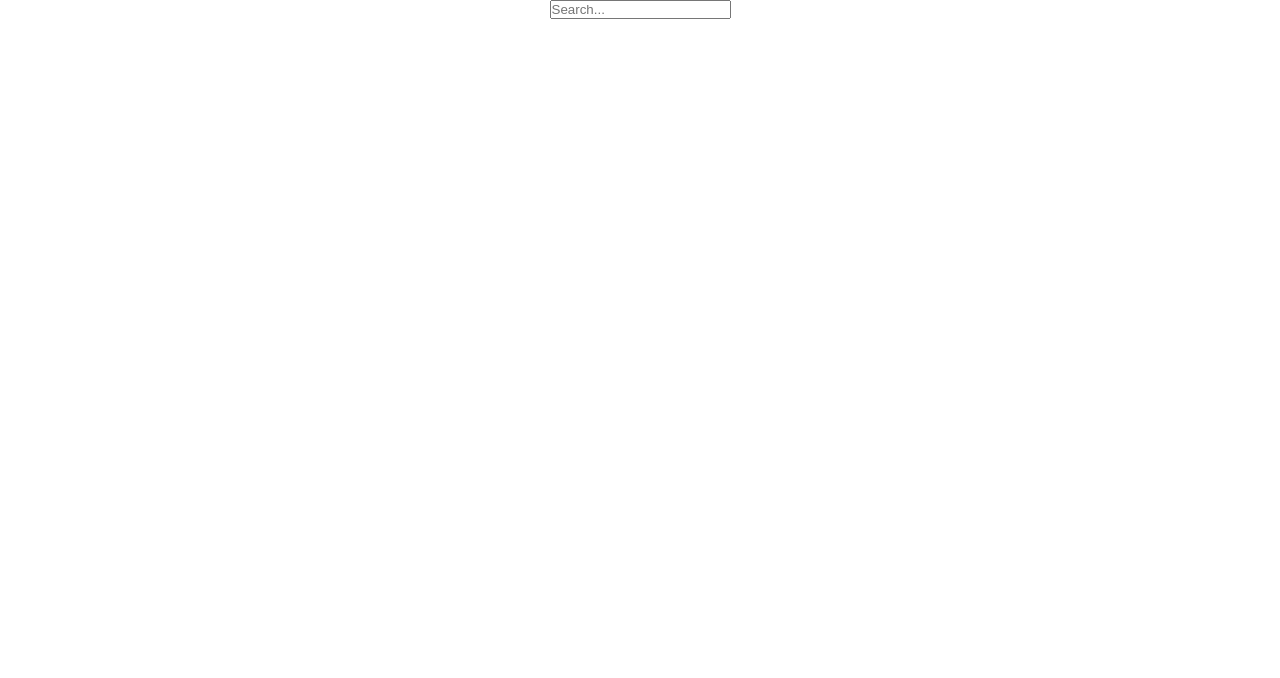
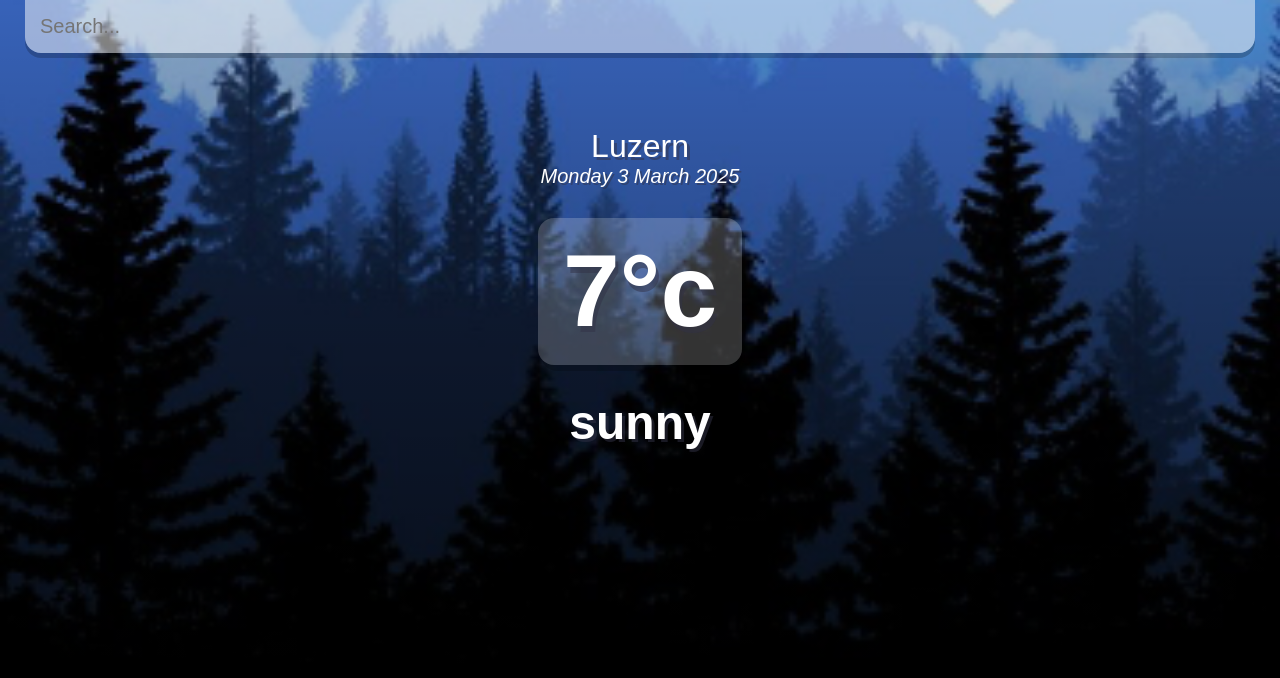
Before and after one commit to recep-demir/weather-app-react, a React (Create React App) app: page / in a window 1280 px wide. Shown: the top 678 px of the page. Built offline with nearby package versions, Linux system fonts and the light colour scheme.

Commit message:
add css styles

```diff
--- a/src/App.js
+++ b/src/App.js
@@ -5,8 +5,21 @@
 }
 
 function App() {
+
+  const dateBuilder = (d) => {
+    let months = ["January", "February", "March", "April", "May", "June", "July", "August", "September", "October", "November", "December"];
+    let days = ["Sunday", "Monday", "Tuesday", "Wednesday", "Thursday", "Friday", "Saturday"];
+
+    let day = days[d.getDay()];
+    let date = d.getDate();
+    let month = months[d.getMonth()];
+    let year = d.getFullYear();
+
+    return `${day} ${date} ${month} ${year}`
+  }
+
   return (
-    <div className="App">
+    <div className="app">
       <main>
         <div className="search-box">
           <input
@@ -16,6 +29,19 @@
 
           />
         </div>
+
+        <div className="location-box">
+            <div className="location">Luzern</div>
+            <div className="date">{dateBuilder(new Date())}</div>
+          </div>
+
+          <div className="weather-box">
+            <div className="temp">
+              7°c
+            </div>
+            <div className="weather">sunny</div>
+          </div>
+
         </main>
 
     </div>
--- a/src/index.css
+++ b/src/index.css
@@ -12,5 +12,94 @@
   background-image: url('./assets/cold-bg.jpg');
   background-size: cover;
   background-position: bottom;
+  background-repeat: no-repeat;
   transition: 0.4 ease;
+
 }
+
+.app.warm {
+  background-image: url('./assets/warm-bg.jpg');
+}
+
+main {
+  min-height: 100vh;
+  background-image: linear-gradient(to bottom, rgba(0, 0, 0, 0.2), rgba(0, 0, 0, 0.75));
+  padding: 25px;
+}
+
+.search-box {
+  width: 100%;
+  margin: 0 0 75px;
+}
+
+.search-box .search-bar {
+  display: block;
+  width: 100%;
+  padding: 15px;
+
+  appearance: none;
+  background: none;
+  border: none;
+  outline: none;
+
+  background-color: rgba(255, 255, 255, 0.5);
+  border-radius: 0px 0px 16px 16px;
+  margin-top: -25px;
+
+  box-shadow: 0px 5px rgba(0, 0, 0, 0.2);
+
+  color: #313131;
+  font-size: 20px;
+
+  transition: 0.4s ease;
+}
+
+.search-box .search-bar:focus {
+  background-color: rgba(255, 255, 255, 0.75);
+}
+
+.location-box .location {
+  color: #FFF;
+  font-size: 32px;
+  font-weight: 500;
+  text-align: center;
+  text-shadow: 3px 3px rgba(50, 50, 70, 0.5);
+}
+
+.location-box .date {
+  color: #FFF;
+  font-size: 20px;
+  font-weight: 300;
+  font-style: italic;
+  text-align: center;
+  text-shadow: 2px 2px rgba(50, 50, 70, 0.5);
+}
+
+.weather-box {
+  text-align: center;
+}
+
+.weather-box .temp {
+  position: relative;
+  display: inline-block;
+  margin: 30px auto;
+  background-color: rgba(255, 255, 255, 0.2);
+  border-radius: 16px;
+
+  padding: 15px 25px;
+
+  color: #FFF;
+  font-size: 102px;
+  font-weight: 900;
+
+  text-shadow: 3px 6px rgba(50, 50, 70, 0.5);
+  text-align: center;
+  box-shadow: 3px 6px rgba(0, 0, 0, 0.2);
+}
+
+.weather-box .weather {
+  color: #FFF;
+  font-size: 48px;
+  font-weight: 700;
+  text-shadow: 3px 3px rgba(50, 50, 70, 0.5);
+}
```
